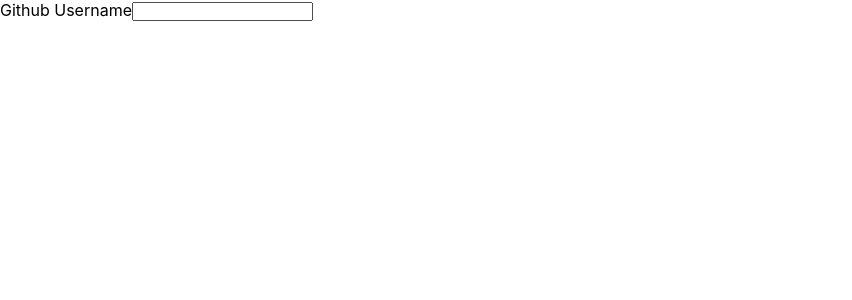
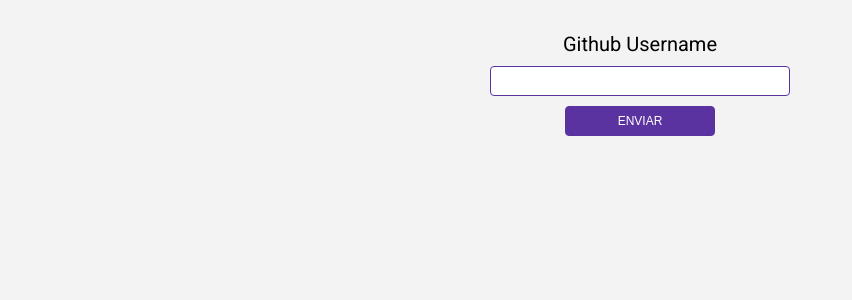
Before and after one commit to RonaldoCaetano/neighborhood, a React (Create React App) app: page / in a window 1280 px wide. Shown: the top 300 px of the page, without its empty margins (0-852 px from the left). Built offline with nearby package versions, Linux system fonts and the light colour scheme.

Commit message:
changing app structure

```diff
--- /dev/null
+++ b/src/assets/icons/spinner.tsx
@@ -0,0 +1,23 @@
+import React, { FC } from "react";
+
+const Spinner: FC = () => (
+  <svg version="1.0" width="20px" height="20px" viewBox="0 0 128 128">
+    <rect x="0" y="0" width="100%" height="100%" fill="#5a33a0" />
+    <g>
+      <path
+        d="M75.4 126.63a11.43 11.43 0 0 1-2.1-22.65 40.9 40.9 0 0 0 30.5-30.6 11.4 11.4 0 1 1 22.27 4.87h.02a63.77 63.77 0 0 1-47.8 48.05v-.02a11.38 11.38 0 0 1-2.93.37z"
+        fill="#fff"
+      />
+      <animateTransform
+        attributeName="transform"
+        type="rotate"
+        from="0 64 64"
+        to="360 64 64"
+        dur="1000ms"
+        repeatCount="indefinite"
+      ></animateTransform>
+    </g>
+  </svg>
+);
+
+export default Spinner;
--- a/src/components/App.tsx
+++ b/src/components/App.tsx
@@ -1,46 +1,58 @@
-import { FC, useEffect, useState } from "react";
+import { FC, useCallback, useState } from "react";
+import Repository from "./Repository";
+import SendForm from "./SendForm";
 
 import "./styles.css";
 
 const App: FC = () => {
   const [userName, setUserName] = useState("");
+  const [loading, setLoading] = useState(false);
+  const [noRepositories, setNoRepositories] = useState(false);
   const [userRepositories, setUserRepositories] = useState<Repository[]>([]);
 
-  useEffect(() => {
+  const handleSubmit = useCallback(
+    (event: React.FormEvent<HTMLFormElement>) => {
+      event.preventDefault();
       if (userName !== "") {
+        setLoading(true);
         fetch(`https://api.github.com/users/${userName}/repos`)
           .then((data) => data.json())
-        .then((repositories) => setUserRepositories(repositories));
+          .then((repositories) => {
+            setLoading(false);
+
+            if (repositories?.length) {
+              noRepositories && setNoRepositories(false);
+              setUserRepositories(repositories);
             } else {
-      setUserRepositories([]);
+              setNoRepositories(true);
             }
-  }, [userName]);
+          });
+      }
+    },
+    [userName, noRepositories]
+  );
 
   return (
-    <div className="container">
-      <label htmlFor="github-username">Github Username</label>
-      <input
-        type="text"
-        id="github-username"
-        name="github-username"
-        onBlur={(e) => setUserName(e.currentTarget.value)}
+    <section className="container">
+      <SendForm
+        handleSubmit={handleSubmit}
+        loading={loading}
+        setUserName={setUserName}
       />
-
-      <section className="repositoriesContainer">
+      <section className="repositories-container">
+        {!noRepositories ? (
+          <>
             {userRepositories.map((repository) => (
-          <article key={repository.id} className="repository">
-            <p className="repositoryContentText">
-              <strong>Repository Name: </strong>
-              <span>{repository.name}</span>
-            </p>
-            <p className="repositoryContentText">
-              <strong>Repository URL: </strong>
-              <span>{repository.url}</span>
-            </p>
-          </article>
+              <Repository key={repository.id} repositoryData={repository} />
             ))}
+          </>
+        ) : (
+          <div className="empty-list-message">
+            <p>Não encontramos nenhum repositório :(</p>
+          </div>
+        )}
       </section>
-    </div>
+    </section>
   );
 };
 
--- /dev/null
+++ b/src/components/Repository/index.tsx
@@ -0,0 +1,25 @@
+import React, { FC } from "react";
+
+const Repository: FC<RepositoryProps> = ({ repositoryData }) => {
+  return (
+    <article key={repositoryData.id} className="repository">
+      <p className="repository-content-text repository-name">
+        <strong>Repository:&nbsp;</strong>
+        <a
+          href={repositoryData.url}
+          title={repositoryData.name}
+          target="_blank"
+          rel="noreferrer"
+        >
+          {repositoryData.name}
+        </a>
+      </p>
+      <p className="repository-content-text repository-url">
+        <strong>Clone URL:&nbsp;</strong>
+        <span>{repositoryData.clone_url}</span>
+      </p>
+    </article>
+  );
+};
+
+export default Repository;
--- /dev/null
+++ b/src/components/SendForm/index.tsx
@@ -0,0 +1,30 @@
+import React, { FC } from "react";
+import Spinner from "../../assets/icons/spinner";
+
+const SendForm: FC<SendFormProps> = ({
+  loading,
+  setUserName,
+  handleSubmit,
+}) => {
+  return (
+    <form
+      onSubmit={handleSubmit}
+      name="search-user-form"
+      className="search-form"
+    >
+      <label htmlFor="github-username">Github Username</label>
+      <input
+        type="text"
+        id="github-username"
+        name="github-username"
+        onBlur={(e) => setUserName(e.currentTarget.value)}
+        required
+      />
+      <button type="submit" name="send-name">
+        {loading ? <Spinner /> : "Enviar"}
+      </button>
+    </form>
+  );
+};
+
+export default SendForm;
--- a/src/components/styles.css
+++ b/src/components/styles.css
@@ -1,9 +1,53 @@
 .container {
   max-width: 80rem;
+  height: 100%;
   margin: 0 auto;
+
+  display: flex;
+  flex-direction: column;
+  align-items: center;
+  justify-content: center;
 }
 
-.repositoriesContainer {
+.search-form {
+  display: flex;
+  flex-direction: column;
+  align-items: center;
+  justify-content: center;
+
+  margin-top: 2rem;
+}
+
+.search-form label {
+  font-size: 1.25rem;
+}
+
+.search-form input {
+  width: 18.75rem;
+  height: 1.875rem;
+  border: 0.0625rem solid #5a33a0;
+  border-radius: 0.25rem;
+
+  font-size: 1rem;
+  padding: 0 0.625rem;
+  margin: 0.625rem 0;
+}
+
+.search-form button {
+  width: 9.375rem;
+  height: 1.875rem;
+  background: #5a33a0;
+  color: #fff;
+  font-size: 0.75rem;
+  font-weight: 500;
+  text-transform: uppercase;
+  border: 0.0625rem solid #5a33a0;
+  border-radius: 0.25rem;
+
+  cursor: pointer;
+}
+
+.repositories-container {
   display: flex;
   flex-wrap: wrap;
   align-items: center;
@@ -17,15 +61,51 @@
   flex-direction: column;
   justify-content: flex-start;
 
-  width: 25%;
-  height: 12.5rem;
-  border: 0.0625rem solid #000;
+  width: 100%;
+  padding: 10px;
+  min-height: 7.5rem;
+  border: 0.0625rem solid #5a33a0;
+  border-radius: 0.25rem;
 
   margin: 0.625rem;
 }
 
-.repositoryContentText {
-  word-wrap: break-word;
+.repository-content-text {
+  display: inline-block;
+}
+
+.repository-content-text a,
+.repository-content-text span {
+  text-decoration: none;
+  color: #5a33a0;
+  font-weight: 500;
+  word-break: break-all;
+}
+
+.repository-content-text a:hover {
+  text-decoration: underline;
+}
+
+.repository-name {
+  margin-bottom: 0.625rem;
+}
+
+.empty-list-message {
+  width: 100%;
+  height: 100%;
+
   display: flex;
-  flex-direction: column;
+  justify-content: center;
+  align-items: center;
+
+  font-size: 1rem;
+  font-weight: 500;
+
+  margin-top: 1.875rem;
 }
+
+@media (min-width: 1024px) {
+  .repository {
+    width: 25%;
+  }
+}
--- a/src/index.css
+++ b/src/index.css
@@ -1,19 +1,16 @@
+@import url("https://fonts.googleapis.com/css2?family=Roboto:wght@400;500;700&display=swap");
+
 * {
   margin: 0;
   padding: 0;
   box-sizing: border-box;
+  outline-color: #5a33a0;
 }
 
 body {
   margin: 0;
-  font-family: -apple-system, BlinkMacSystemFont, "Segoe UI", "Roboto", "Oxygen",
-    "Ubuntu", "Cantarell", "Fira Sans", "Droid Sans", "Helvetica Neue",
-    sans-serif;
+  font-family: "Roboto", sans-serif;
   -webkit-font-smoothing: antialiased;
   -moz-osx-font-smoothing: grayscale;
+  background-color: #f3f3f3;
 }
-
-code {
-  font-family: source-code-pro, Menlo, Monaco, Consolas, "Courier New",
-    monospace;
-}
```
Also changed, not shown: src/typings/repositories.d.ts (+10 -0 lines). Lines whose indentation alone changed are shown as unchanged.
